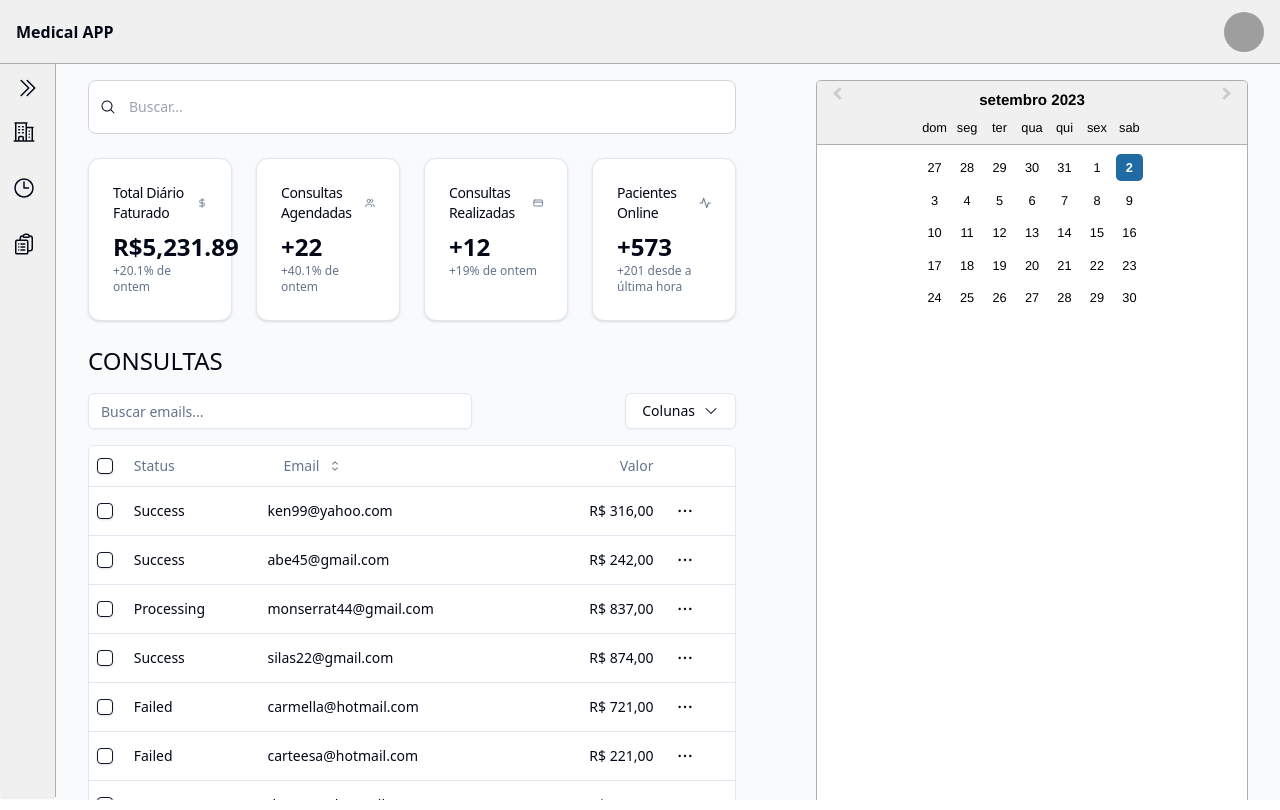
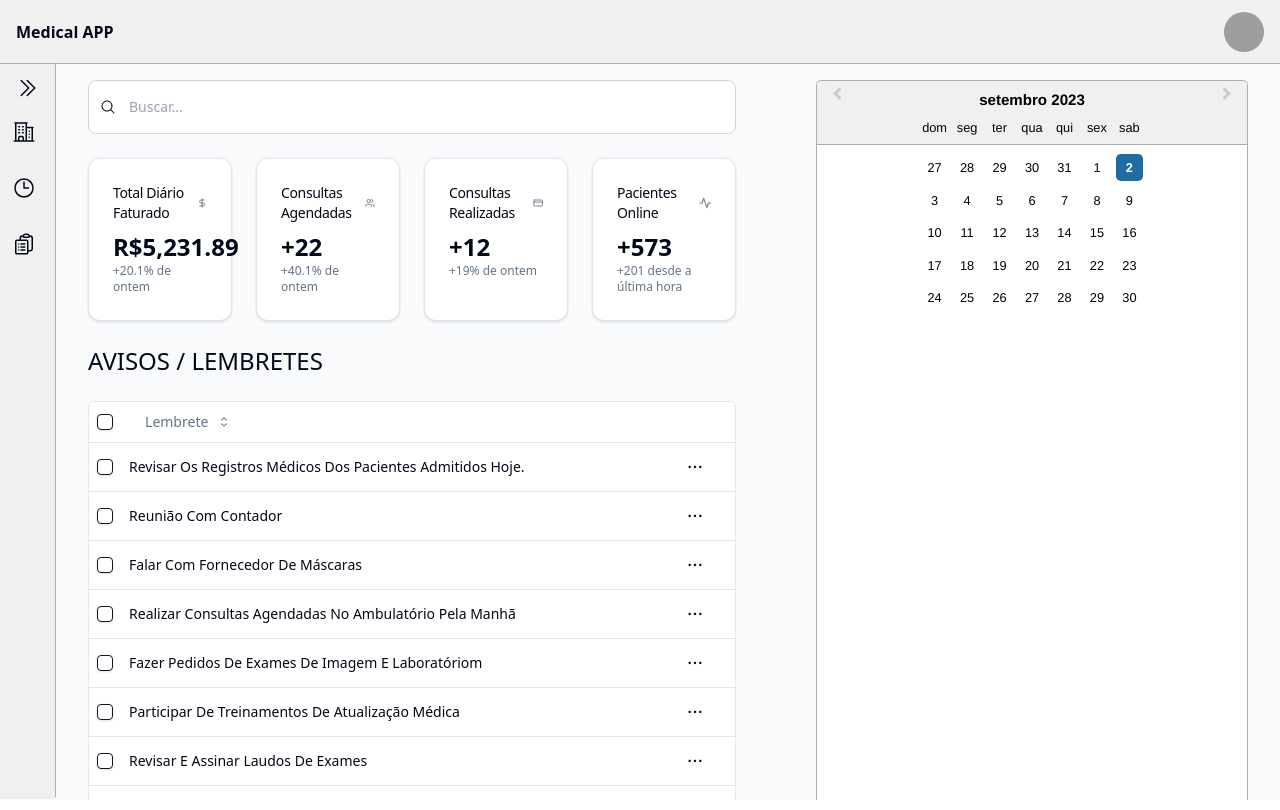
Before and after one commit to visantiago99/medical-app, a Next.js app: page /dashboard in a window 1280 px wide. Built offline with nearby package versions, Linux system fonts and the light colour scheme; grey boxes are pictures that could not be loaded.

Commit message:
Create Dashboard reminder table

```diff
--- /dev/null
+++ b/src/components/Dashboard/DashReminderTable.tsx
@@ -0,0 +1,136 @@
+import React from 'react';
+import { DataProps, SortableTable } from '../SortableTable';
+import { ColumnDef } from '@tanstack/react-table';
+import { Checkbox } from '../ui/checkbox';
+import { Button } from '../ui/button';
+import { CaretSortIcon, DotsHorizontalIcon } from '@radix-ui/react-icons';
+import {
+  DropdownMenu,
+  DropdownMenuContent,
+  DropdownMenuItem,
+  DropdownMenuLabel,
+  DropdownMenuSeparator,
+  DropdownMenuTrigger,
+} from '../ui/dropdown-menu';
+
+const data: RemindersProps[] = [
+  {
+    id: 'm5gr84i9',
+    reminder: 'Revisar os registros médicos dos pacientes admitidos hoje.',
+  },
+  {
+    id: '3u1reuv4',
+    reminder: 'Reunião com contador',
+  },
+  {
+    id: 'derv1ws0',
+    reminder: 'Falar com fornecedor de máscaras',
+  },
+  {
+    id: '5kma53ae',
+    reminder: 'Realizar consultas agendadas no ambulatório pela manhã',
+  },
+  {
+    id: 'bhqecj4p',
+    reminder: 'Fazer pedidos de exames de imagem e laboratóriom',
+  },
+  {
+    id: 'bhqecj4p12',
+    reminder: 'Participar de treinamentos de atualização médica',
+  },
+  {
+    id: 'bhqesafacj4p12',
+    reminder: 'Revisar e assinar laudos de exames',
+  },
+  {
+    id: 'bhqesafacj4p1224524',
+    reminder: 'Prescrever medicamentos',
+  },
+];
+
+export type RemindersProps = {
+  id: string;
+  reminder: string;
+};
+
+export const columns: ColumnDef<RemindersProps>[] = [
+  {
+    id: 'select',
+    header: ({ table }) => (
+      <Checkbox
+        checked={table.getIsAllPageRowsSelected()}
+        onCheckedChange={(value) => table.toggleAllPageRowsSelected(!!value)}
+        aria-label="Select all"
+      />
+    ),
+    cell: ({ row }) => (
+      <Checkbox
+        checked={row.getIsSelected()}
+        onCheckedChange={(value) => row.toggleSelected(!!value)}
+        aria-label="Select row"
+      />
+    ),
+    enableSorting: false,
+    enableHiding: false,
+  },
+  {
+    accessorKey: 'reminder',
+    header: ({ column }) => {
+      return (
+        <Button
+          variant="ghost"
+          onClick={() => column.toggleSorting(column.getIsSorted() === 'asc')}
+        >
+          Lembrete
+          <CaretSortIcon className="ml-2 h-4 w-4" />
+        </Button>
+      );
+    },
+    cell: ({ row }) => (
+      <div className="capitalize">{row.getValue('reminder')}</div>
+    ),
+  },
+  {
+    id: 'actions',
+    enableHiding: false,
+    cell: ({ row }) => {
+      const payment = row.original;
+
+      return (
+        <DropdownMenu>
+          <DropdownMenuTrigger asChild>
+            <Button variant="ghost" className="h-8 w-8 p-0">
+              <span className="sr-only">Open menu</span>
+              <DotsHorizontalIcon className="h-4 w-4" />
+            </Button>
+          </DropdownMenuTrigger>
+          <DropdownMenuContent align="end">
+            <DropdownMenuLabel>Actions</DropdownMenuLabel>
+            <DropdownMenuItem
+              onClick={() => navigator.clipboard.writeText(payment.id)}
+            >
+              Copy payment ID
+            </DropdownMenuItem>
+            <DropdownMenuSeparator />
+            <DropdownMenuItem>View customer</DropdownMenuItem>
+            <DropdownMenuItem>View payment details</DropdownMenuItem>
+          </DropdownMenuContent>
+        </DropdownMenu>
+      );
+    },
+  },
+];
+
+const DashReminderTable = () => {
+  return (
+    <div className="mt-6">
+      <SortableTable
+        data={data}
+        columns={columns as ColumnDef<DataProps>[]}
+        hasPagination
+      />
+    </div>
+  );
+};
+
+export default DashReminderTable;
--- a/src/components/Dashboard/DashTable.tsx
+++ b/src/components/StatusConsultas/StatusAppointmentTable.tsx
@@ -152,7 +152,7 @@ export const columns: ColumnDef<Payment>[] = [
   },
 ];
 
-const DashTable = () => {
+const StatusAppointmentTable = () => {
   return (
     <SortableTable
       data={data}
@@ -163,4 +163,4 @@ const DashTable = () => {
   );
 };
 
-export default DashTable;
+export default StatusAppointmentTable;
--- a/src/pages/dashboard/index.tsx
+++ b/src/pages/dashboard/index.tsx
@@ -1,7 +1,7 @@
 import DashCalendar from '@/components/Dashboard/DashCalendar';
 import DashCards from '@/components/Dashboard/DashCards';
 import DashPatientsTable from '@/components/Dashboard/DashPatientsTable';
-import DashTable from '@/components/Dashboard/DashTable';
+import DashTable from '@/components/Dashboard/DashReminderTable';
 import SearchBar from '@/components/SearchBar';
 import MainLayout from '@/layouts/MainLayout';
 import { Label } from '@radix-ui/react-label';
@@ -19,7 +19,7 @@ const DashboardPage = () => {
             </div>
             <div className="mt-4">
               <Label className="text-2xl" htmlFor="warnings">
-                CONSULTAS
+                AVISOS / LEMBRETES
               </Label>
               <DashTable />
             </div>
--- a/src/pages/status-consultas/index.tsx
+++ b/src/pages/status-consultas/index.tsx
@@ -1,7 +1,13 @@
+import StatusAppointmentTable from '@/components/StatusConsultas/StatusAppointmentTable';
+import MainLayout from '@/layouts/MainLayout';
 import React from 'react';
 
 const AppointmentStatus = () => {
-  return <div>AppointmentStatus</div>;
+  return (
+    <MainLayout>
+      <StatusAppointmentTable />
+    </MainLayout>
+  );
 };
 
 export default AppointmentStatus;
```
